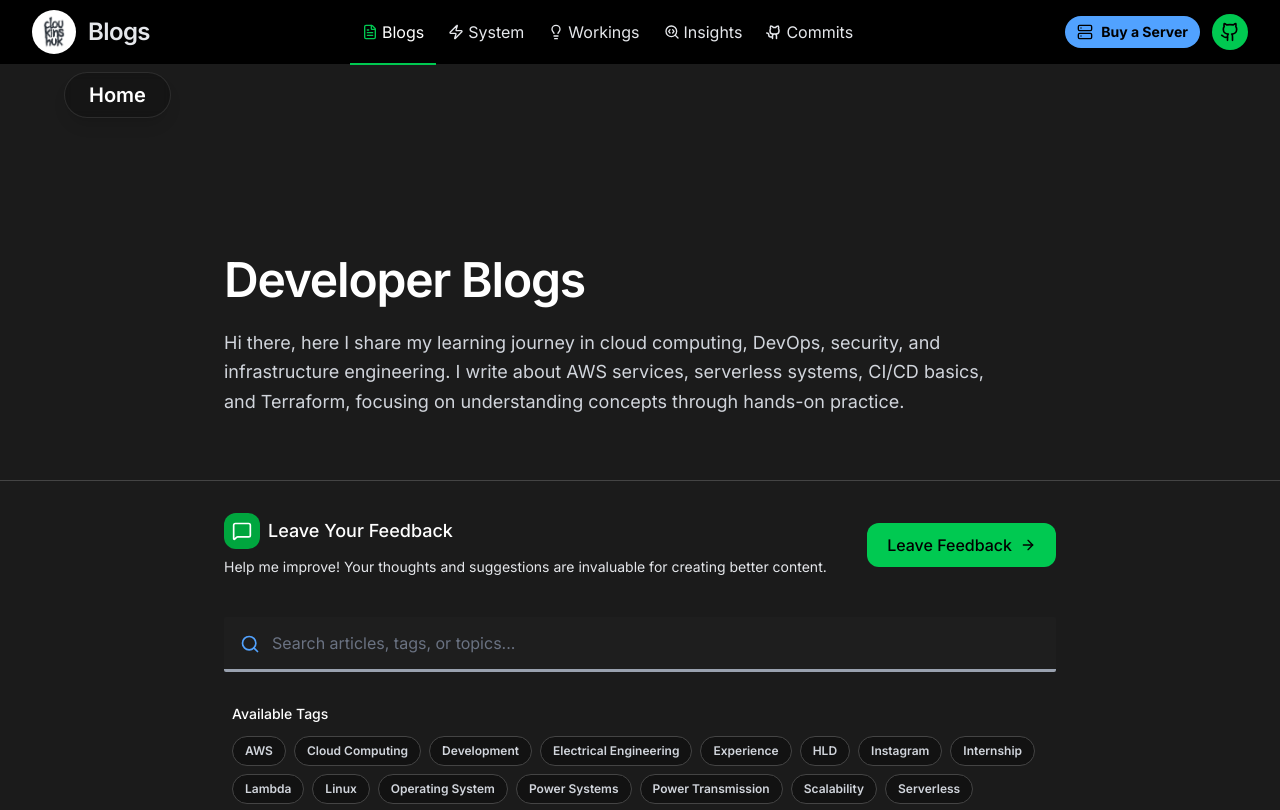
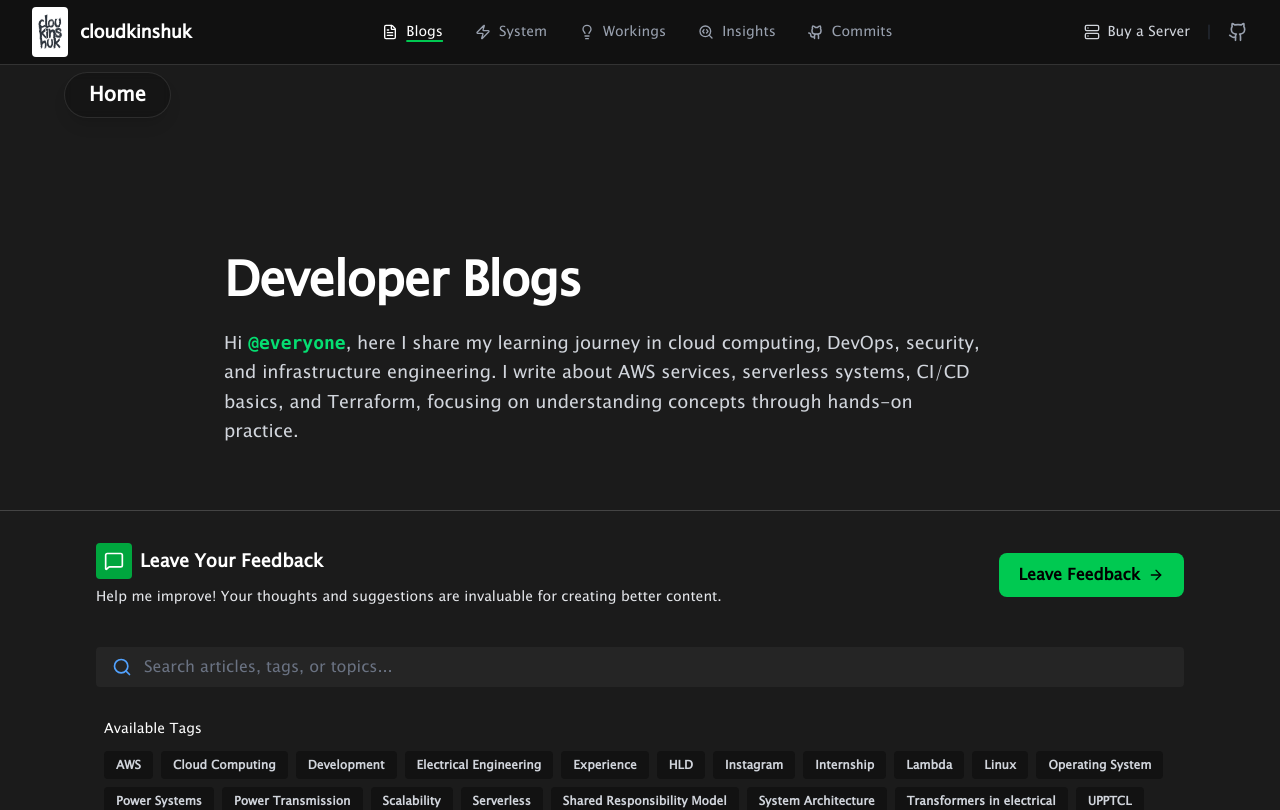
Before and after one commit to kinshukjainn/cloudkinshuk, a Next.js app: page /home-blog in a window 1280 px wide. Shown: the top 810 px of the page. Built offline with nearby package versions, Linux system fonts and the light colour scheme.

Commit message:
much better ui and more consistent across the stack and also more refined than before

```diff
--- a/app/(blogs)/home-blog/page.tsx
+++ b/app/(blogs)/home-blog/page.tsx
@@ -274,14 +274,14 @@ const BlogItem: React.FC<BlogItemProps> = React.memo(
         initial={{ opacity: 0, y: 10 }}
         animate={{ opacity: 1, y: 0 }}
         transition={{ duration: 0.3 }}
-        className="mb-4"
+        className="mb-6"
       >
         <Link
           href={`/home-blog/${post.id}`}
-          className="group block p-6 bg-[#1e1e1e] border border-[#444] rounded-3xl transition-all duration-200 hover:border-[#444444]"
+          className="group block p-3    transition-all duration-200 "
         >
           {/* Title */}
-          <h3 className="text-xl text-white mb-2 font-bold leading-tight transition-colors duration-200 group-hover:text-blue-400">
+          <h3 className="text-xl text-white mb-2 font-bold leading-tight transition-colors duration-200 group-hover:text-blue-200">
             {highlightText(post.title, searchQuery)}
           </h3>
 
@@ -309,13 +309,13 @@ const BlogItem: React.FC<BlogItemProps> = React.memo(
             {post.tags.slice(0, 4).map((tag) => (
               <span
                 key={tag.id}
-                className="inline-flex items-center justify-center px-2.5 py-1 text-xs font-medium rounded-xl border bg-[#333] border-[#444] text-gray-300 group-hover:border-[#555]"
+                className="inline-flex items-center justify-center px-2.5 py-1 text-xs  text-yellow-200 font-bold group-hover:border-[#555]"
               >
                 {tag.name}
               </span>
             ))}
             {post.tags.length > 4 && (
-              <span className="inline-flex items-center justify-center px-2.5 py-1 text-xs font-medium rounded-xl border bg-[#333] border-[#444] text-gray-200">
+              <span className="inline-flex items-center justify-center px-2.5 py-1 text-xs font-semibold text-yellow-200">
                 +{post.tags.length - 4} more
               </span>
             )}
@@ -366,7 +366,7 @@ const FilterPanel: React.FC<FilterPanelProps> = ({
     <div className="mb-8">
       <button
         onClick={() => setIsOpen(!isOpen)}
-        className="flex md:hidden items-center justify-between w-full px-4 py-3  border-b-2 border-[#444444]  transition-colors duration-200 mb-4"
+        className="flex md:hidden items-center justify-between bg-[#252525] rounded-md w-full px-4 py-3  border-2 border-[#444444]  transition-colors duration-200 mb-4"
       >
         <span className="text-sm font-medium text-white">
           Filter by tags {activeFiltersCount > 0 && `(${activeFiltersCount})`}
@@ -399,11 +399,11 @@ const FilterPanel: React.FC<FilterPanelProps> = ({
                   key={tag}
                   onClick={() => toggleTag(tag)}
                   className={`
-                    inline-flex items-center justify-center px-3 py-1.5 text-xs font-semibold rounded-full border transition-all duration-200
+                    inline-flex items-center justify-center px-3 py-1.5 text-xs cursor-pointer font-semibold rounded-sm transition-all duration-200
                     ${
                       isSelected
-                        ? "border-blue-500 border-1 text-blue-500 font-bold"
-                        : "bg-[#121212] border-[#444] text-gray-300 hover:border-gray-400 hover:text-white"
+                        ? "bg-green-500 text-black  font-semibold"
+                        : "bg-[#121212]  text-gray-300  hover:text-white"
                     }
                   `}
                 >
@@ -453,7 +453,7 @@ const SearchBar: React.FC<SearchBarProps> = ({
           placeholder="Search articles, tags, or topics..."
           value={searchInput}
           onChange={(e) => setSearchInput(e.target.value)}
-          className="w-full bg-[#1e1e1e] border-b-3 border-gray-400 text-white placeholder:text-gray-500  focus:outline-none rounded-xs pl-12 pr-12 py-3.5 text-sm sm:text-base transition-colors duration-200"
+          className="w-full bg-[#252525] text-white placeholder:text-gray-500  focus:outline-none rounded-sm  pl-12 pr-12 py-2 text-sm sm:text-base transition-colors duration-200"
         />
 
         {searchInput && (
@@ -528,23 +528,27 @@ export default function BlogsPage() {
             Developer Blogs
           </h1>
           <p className="text-lg text-gray-300 leading-relaxed max-w-3xl">
-            Hi there, here I share my learning journey in cloud computing,
-            DevOps, security, and infrastructure engineering. I write about AWS
+            Hi{" "}
+            <span className="text-green-400 font-bold font-mono">
+              {"@"}everyone
+            </span>
+            , here I share my learning journey in cloud computing, DevOps,
+            security, and infrastructure engineering. I write about AWS
             services, serverless systems, CI/CD basics, and Terraform, focusing
             on understanding concepts through hands-on practice.
           </p>
         </div>
       </header>
 
-      <div className="max-w-4xl mx-auto px-4 sm:px-6 lg:px-8 pb-16">
+      <div className="max-w-6xl mx-auto px-4 sm:px-6 lg:px-8 pb-16">
         {/* Feedback Card */}
         <div className="mb-10   flex flex-col sm:flex-row items-start sm:items-center justify-between gap-6">
           <div className="flex-1">
             <div className="flex items-center gap-2 mb-2">
-              <div className="bg-green-600 p-2 rounded-xl">
+              <div className="bg-green-600 p-2 rounded-sm">
                 <MessageSquare className="w-5 h-5 text-white" />
               </div>
-              <h3 className="text-lg font-medium text-white">
+              <h3 className="text-lg font-semibold text-white">
                 Leave Your Feedback
               </h3>
             </div>
@@ -557,7 +561,7 @@ export default function BlogsPage() {
             href="https://fdb.cloudkinshuk.in/"
             target="_blank"
             rel="noopener noreferrer"
-            className="inline-flex items-center gap-2 px-5 py-2.5 bg-green-500 hover:bg-green-700 text-black font-medium rounded-xl transition-colors whitespace-nowrap"
+            className="inline-flex items-center gap-2 px-5 py-2.5 bg-green-500  text-black font-bold rounded-lg transition-colors whitespace-nowrap"
           >
             Leave Feedback
             <ArrowRight className="w-4 h-4" />
--- a/app/components/Header.tsx
+++ b/app/components/Header.tsx
@@ -1,10 +1,9 @@
 "use client";
 
-import React, { useMemo } from "react";
+import React, { useMemo, useState } from "react";
 import Link from "next/link";
 import Image from "next/image";
 import { usePathname } from "next/navigation";
-import { motion } from "framer-motion";
 import {
   FileText,
   Zap,
@@ -12,6 +11,8 @@ import {
   SearchCode,
   Github,
   Server,
+  Menu,
+  X,
 } from "lucide-react";
 import { PiGithubLogoBold } from "react-icons/pi";
 
@@ -23,33 +24,34 @@ interface NavItem {
 
 const Header = () => {
   const pathname = usePathname();
+  const [isMobileMenuOpen, setIsMobileMenuOpen] = useState(false);
 
   const navItems: NavItem[] = useMemo(
     () => [
       {
         href: "/home-blog",
         label: "Blogs",
-        icon: <FileText className="w-5 h-5 md:w-4 md:h-4" />,
+        icon: <FileText className="w-4 h-4" />,
       },
       {
         href: "/setup",
         label: "System",
-        icon: <Zap className="w-5 h-5 md:w-4 md:h-4" />,
+        icon: <Zap className="w-4 h-4" />,
       },
       {
         href: "/updates",
         label: "Workings",
-        icon: <Lightbulb className="w-5 h-5 md:w-4 md:h-4" />,
+        icon: <Lightbulb className="w-4 h-4" />,
       },
       {
         href: "/seo-insights",
         label: "Insights",
-        icon: <SearchCode className="w-5 h-5 md:w-4 md:h-4" />,
+        icon: <SearchCode className="w-4 h-4" />,
       },
       {
         href: "/git-track",
         label: "Commits",
-        icon: <PiGithubLogoBold className="w-5 h-5 md:w-4 md:h-4" />,
+        icon: <PiGithubLogoBold className="w-4 h-4" />,
       },
     ],
     [],
@@ -58,139 +60,149 @@ const Header = () => {
   const isActive = (href: string) =>
     pathname === href || pathname.startsWith(href + "/");
 
-  const activeItem = navItems.find((item) => isActive(item.href));
-  const pageTitle = activeItem ? activeItem.label : "cloudkinshuk";
+  // Close mobile menu when a route changes
+  React.useEffect(() => {
+    setIsMobileMenuOpen(false);
+  }, [pathname]);
 
   return (
     <>
-      {/* Top Header */}
-      <header className="fixed top-0 left-0 right-0 z-[100]  backdrop-blur-xs   bg-black/10  transition-all duration-300 h-14 sm:h-16">
-        <div className="max-w-7xl mx-auto px-4 sm:px-6 lg:px-8 h-full">
-          <div className="flex items-center justify-between h-full gap-4">
-            {/* Logo Group */}
+      <header className="fixed top-0 left-0 right-0 z-[100] bg-[#111111] text-gray-300 border-b border-[#333333]">
+        <div className="max-w-7xl mx-auto px-4 sm:px-6 lg:px-8">
+          <div className="flex items-center justify-between h-14 sm:h-16">
+            {/* Logo */}
+            <div className="flex-shrink-0">
               <Link
                 href="/"
-              className="flex-shrink-0 flex items-center gap-3 font-medium text-gray-200 hover:text-white transition-colors focus:outline-none focus-visible:ring-2 focus-visible:ring-green-500 rounded-xl"
+                className="flex items-center gap-3 hover:text-white transition-colors"
               >
-              <div className="rounded-full bg-white p-1">
+                <div className="bg-white p-1 rounded-sm">
                   <Image
                     src="/corelogo.png"
                     alt="Logo"
-                  width={40}
-                  height={40}
-                  className="w-8 h-8 sm:w-9 sm:h-9 object-contain"
+                    width={28}
+                    height={28}
+                    className="object-contain"
                     priority
                   />
                 </div>
-              {/* AnimatePresence prevents "jumpy" text changes */}
-              <div className="overflow-hidden">
-                <span className="block text-xl sm:text-2xl font-semibold tracking-tight whitespace-nowrap">
-                  {pageTitle}
+                <span className="text-lg font-bold tracking-tight text-white">
+                  cloudkinshuk
                 </span>
+              </Link>
             </div>
-            </Link>
 
             {/* Desktop Navigation */}
-            <nav className="hidden md:flex items-center h-full flex-1 justify-center max-w-2xl">
+            <nav className="hidden md:flex items-center gap-6 lg:gap-8">
               {navItems.map((item) => {
                 const active = isActive(item.href);
                 return (
                   <Link
                     key={item.href}
                     href={item.href}
-                    aria-current={active ? "page" : undefined}
-                    className={`relative flex items-center gap-1 px-2 lg:px-3 h-full text-md font-normal transition-colors focus:outline-none focus-visible:ring-2 focus-visible:ring-green-500 rounded-xl ${
-                      active ? "text-white" : "text-gray-200 hover:text-white"
+                    className={`flex items-center gap-2 text-sm font-medium transition-colors hover:text-white ${
+                      active
+                        ? "text-white underline decoration-2 underline-offset-4 decoration-green-500"
+                        : "text-gray-400"
                     }`}
                   >
-                    <div
-                      className={active ? "text-green-500" : "text-gray-200"}
-                    >
                     {item.icon}
-                    </div>
-                    <span className="whitespace-nowrap">{item.label}</span>
-
-                    {active && (
-                      <motion.div
-                        layoutId="desktop-active-nav"
-                        className="absolute bottom-[-1px] left-0 right-0 h-[2px] bg-green-500"
-                        transition={{
-                          type: "spring",
-                          stiffness: 300,
-                          damping: 30,
-                        }}
-                      />
-                    )}
+                    {item.label}
                   </Link>
                 );
               })}
             </nav>
 
-            {/* Actions */}
-            <div className="flex items-center gap-2 sm:gap-3 flex-shrink-0">
+            {/* Desktop Actions & Mobile Toggle */}
+            <div className="flex items-center gap-4">
+              <div className="hidden md:flex items-center gap-4">
                 <a
                   href="https://brewrepo.cloudkinshuk.in"
                   target="_blank"
                   rel="noopener noreferrer"
-                className="flex items-center gap-2 px-3 py-1.5 bg-blue-400 text-black text-xs sm:text-sm font-bold rounded-full  transition-colors focus:outline-none focus-visible:ring-2 focus-visible:ring-yellow-400 shadow-sm"
+                  className="flex items-center gap-2 text-sm font-medium hover:text-white transition-colors"
                 >
                   <Server className="w-4 h-4" />
-                <span className="hidden lg:inline">Buy a Server</span>
-                <span className="inline lg:hidden">Buy</span>
+                  Buy a Server
                 </a>
-
+                <span className="text-gray-700">|</span>
                 <a
                   href="https://github.com/kinshukjainn/cloudkinshuk"
                   target="_blank"
                   rel="noopener noreferrer"
-                className="p-2 text-black bg-green-500 rounded-full hover:bg-green-400 transition-colors focus:outline-none focus-visible:ring-2 focus-visible:ring-green-500"
+                  className="text-gray-400 hover:text-white transition-colors"
                   aria-label="GitHub Repository"
                 >
-                <Github className="w-4 h-4 sm:w-5 sm:h-5" />
+                  <Github className="w-5 h-5" />
                 </a>
+              </div>
+
+              {/* Hamburger Menu Button */}
+              <button
+                type="button"
+                className="md:hidden inline-flex items-center justify-center p-2 rounded-sm text-gray-400 hover:text-white hover:bg-[#222222] transition-colors"
+                onClick={() => setIsMobileMenuOpen(!isMobileMenuOpen)}
+                aria-expanded={isMobileMenuOpen}
+              >
+                <span className="sr-only">Open main menu</span>
+                {isMobileMenuOpen ? (
+                  <X className="block w-6 h-6" aria-hidden="true" />
+                ) : (
+                  <Menu className="block w-6 h-6" aria-hidden="true" />
+                )}
+              </button>
             </div>
           </div>
         </div>
-      </header>
 
-      {/* Mobile Bottom Navigation Bar */}
-      <nav className="md:hidden fixed bottom-0 rounded-t-4xl backdrop-blur-xs   left-0 right-0 z-[100] bg-black/60  transform-gpu">
-        <div className="flex items-center justify-around h-[68px] px-1 pb-[env(safe-area-inset-bottom)] w-full max-w-md mx-auto">
+        {/* Mobile Navigation Dropdown */}
+        {isMobileMenuOpen && (
+          <div className="md:hidden border-t border-[#333333] bg-[#111111]">
+            <div className="px-4 pt-2 pb-4 space-y-1 sm:px-6">
               {navItems.map((item) => {
                 const active = isActive(item.href);
                 return (
                   <Link
                     key={item.href}
                     href={item.href}
-                aria-current={active ? "page" : undefined}
-                className={`relative flex flex-col items-center justify-center w-full h-full min-w-0 space-y-1 transition-colors touch-manipulation tap-highlight-transparent ${
-                  active ? "text-white" : "text-gray-200"
+                    className={`flex items-center gap-2 px-2 py-1 text-base font-medium rounded-sm transition-colors ${
+                      active
+                        ? "bg-[#222222] text-white"
+                        : "text-gray-400 hover:bg-[#1a1a1a] hover:text-white border-l-4 border-transparent"
                     }`}
                   >
-                {/* Mobile Active Background Highlight */}
-                {active && (
-                  <motion.div
-                    layoutId="mobile-active-bg"
-                    className="absolute inset-1 sm:inset-1.5 rounded-full bg-black/70  -z-10"
-                    transition={{ type: "spring", stiffness: 350, damping: 30 }}
-                  />
-                )}
-
-                <div
-                  className={`transition-transform duration-200 ${active ? "scale-110 text-white" : "text-gray-200"}`}
-                >
                     {item.icon}
-                </div>
-
-                <span className="text-[9px] sm:text-[10px] font-bold tracking-tight truncate w-full text-center px-1">
                     {item.label}
-                </span>
                   </Link>
                 );
               })}
+
+              <div className="mt-4 pt-4 border-t border-[#333333] space-y-1">
+                <a
+                  href="https://brewrepo.cloudkinshuk.in"
+                  target="_blank"
+                  rel="noopener noreferrer"
+                  className="flex items-center gap-2 px-2 py-1 text-base font-medium text-gray-400 hover:bg-[#1a1a1a] hover:text-white rounded-sm transition-colors"
+                >
+                  <Server className="w-5 h-5" />
+                  Buy a Server
+                </a>
+                <a
+                  href="https://github.com/kinshukjainn/cloudkinshuk"
+                  target="_blank"
+                  rel="noopener noreferrer"
+                  className="flex items-center gap-2 px-2 py-1 text-base font-medium text-gray-400 hover:bg-[#1a1a1a] hover:text-white rounded-sm transition-colors"
+                >
+                  <Github className="w-5 h-5" />
+                  View Source on GitHub
+                </a>
               </div>
-      </nav>
-      {/* Spacer to prevent content from hiding behind fixed header/footer */}
+            </div>
+          </div>
+        )}
+      </header>
+
+      {/* Spacer to prevent content from hiding behind fixed header */}
       <div className="h-14 sm:h-16" />
     </>
   );
--- a/app/globals.css
+++ b/app/globals.css
@@ -2,7 +2,7 @@
 
 body {
   background-color: black;
-  font-family: var(--font-inter), sans-serif;
+  font-family: var(--font-lucida), sans-serif;
 }
 @layer utilities {
   .text-balance {
--- a/app/layout.tsx
+++ b/app/layout.tsx
@@ -9,6 +9,7 @@ import {
 import "./globals.css";
 import Header from "./components/Header";
 import Footer from "./components/Footer";
+import localFont from "next/font/local";
 
 export const inter = Inter({
   subsets: ["latin"],
@@ -23,6 +24,13 @@ const ptSans = PT_Sans({
   style: ["normal", "italic"],
   display: "swap",
   variable: "--font-pt-sans",
+});
+
+export const lucideSans = localFont({
+  src: "../public/fonts/lucida-sans-unicode.woff2",
+  variable: "--font-lucida",
+  weight: "400",
+  display: "swap",
 });
 
 const workSans = Work_Sans({
@@ -60,7 +68,7 @@ export default function RootLayout({
   return (
     <html lang="en">
       <body
-        className={`${inter.variable} ${ptSans.variable} ${workSans.variable} ${alegreya.variable}  ${ibmplex_serif.variable} antialiased`}
+        className={`${inter.variable} ${lucideSans.variable} ${ptSans.variable} ${workSans.variable} ${alegreya.variable}  ${ibmplex_serif.variable} antialiased`}
       >
         <Header />
         {children}
--- a/tailwind.config.ts
+++ b/tailwind.config.ts
@@ -15,6 +15,7 @@ const config: Config = {
         ptSans: "var(--font-pt-sans) , sans-serif",
         workSans: "var(--font-work-sans) , sans-serif",
         alegreya: "var(--font-alegreya) , serif",
+        lucidaSans: "var(--font-lucida) , sans-serif",
       },
     },
   },
```
Also changed, not shown: app/page.tsx (+33 -36 lines), public/fonts/lucida-sans-unicode.woff2 (added). Lines whose indentation alone changed are shown as unchanged.
